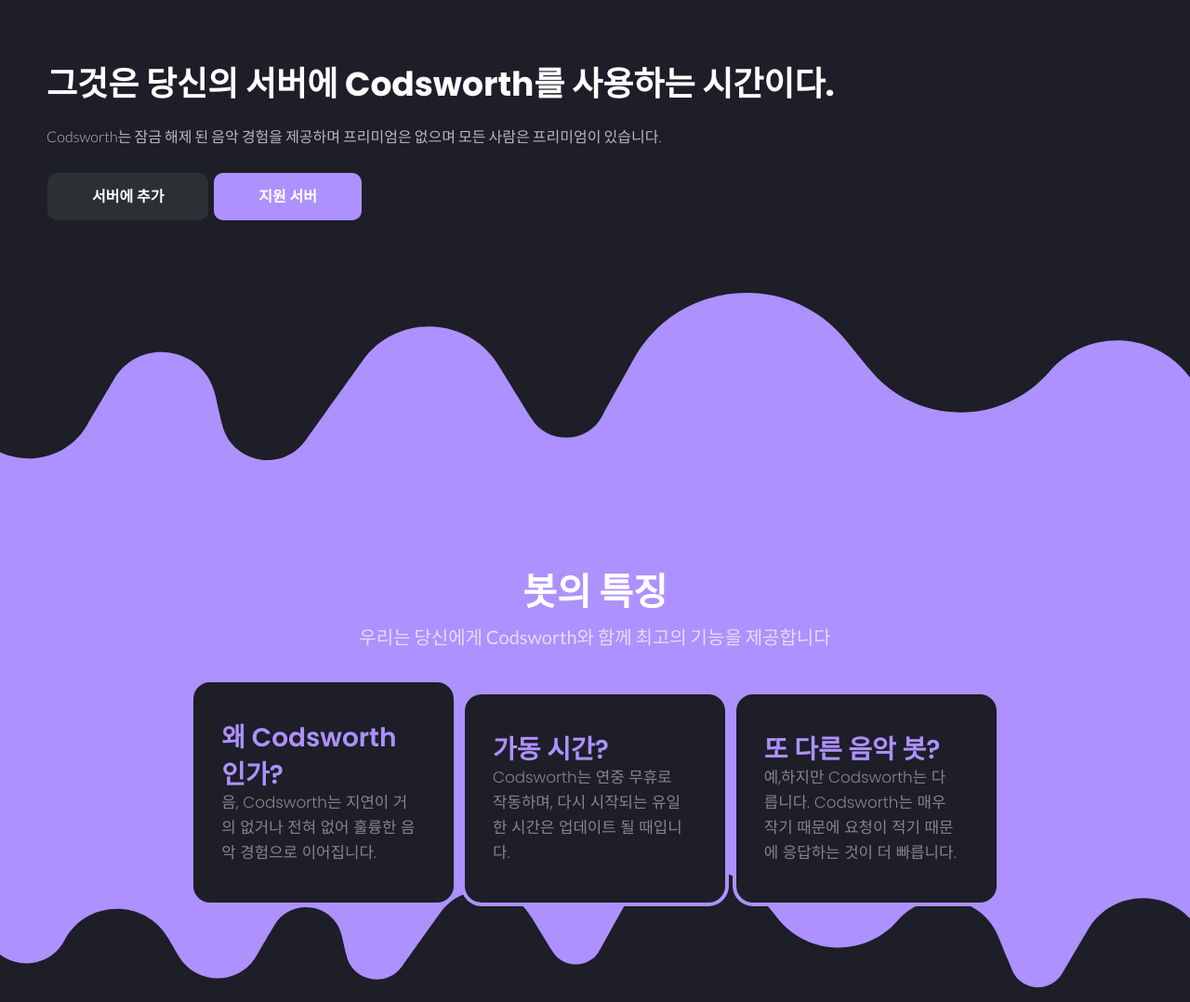
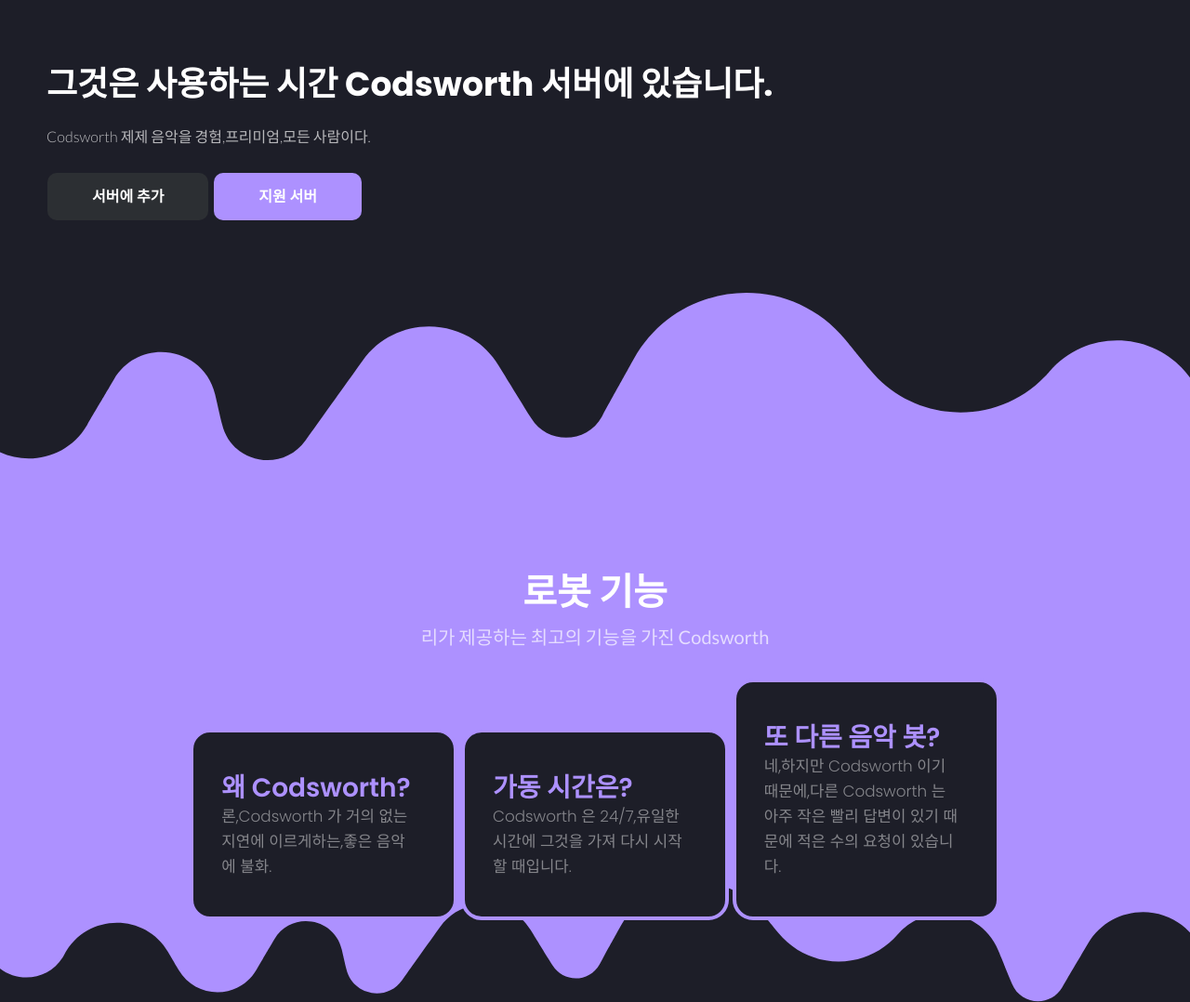
Before and after one commit to CodsworthBot/Website, a plain HTML site: page ko/index.html in a window 1280 px wide. Shown: the part 240-1318 px from the top of the page at 93% size. Drawn offline with nearby package versions, Linux system fonts and the light colour scheme.

```diff
--- a/ko/index.html
+++ b/ko/index.html
@@ -40,32 +40,32 @@
     </div>
 </nav>
 <div class="heading">
-    <h1 class="display-5 title">그것은 당신의 서버에 Codsworth를 사용하는 시간이다.</h1>
-    <p class="subtitle">Codsworth는 잠금 해제 된 음악 경험을 제공하며 프리미엄은 없으며 모든 사람은 프리미엄이 있습니다.</p>
+    <h1 class="display-5 title">그것은 사용하는 시간 Codsworth 서버에 있습니다.</h1>
+    <p class="subtitle">Codsworth 제제 음악을 경험,프리미엄,모든 사람이다.</p>
     <a class="btn btn-secondary btn-lg" href="https://discord.com/oauth2/authorize?client_id=736451659873648681&permissions=2150721536&scope=bot" target="_blank" role="button">서버에 추가</a>
     <a class="btn btn-primary btn-lg" href="https://discord.gg/v64BQYNPrQ" target="_blank" role="button">지원 서버</a>
     <br /><br /><br /><br /><br /><br />
 </div>
 <div class="features">
-    <div class="title">봇의 특징</div>
-    <div class="subtitle">우리는 당신에게 Codsworth와 함께 최고의 기능을 제공합니다</div>
+    <div class="title">로봇 기능</div>
+    <div class="subtitle">리가 제공하는 최고의 기능을 가진 Codsworth</div>
     <div class="cards">
         <div class="card" style="width: 18rem;">
         <div class="card-body">
-            <h5 class="card-title">왜 Codsworth인가?</h5>
-            <p class="card-text">음, Codsworth는 지연이 거의 없거나 전혀 없어 훌륭한 음악 경험으로 이어집니다.</p>
+            <h5 class="card-title">왜 Codsworth?</h5>
+            <p class="card-text">론,Codsworth 가 거의 없는 지연에 이르게하는,좋은 음악에 불화.</p>
         </div>
     </div>
         <div class="card" style="width: 18rem;">
             <div class="card-body">
-                <h5 class="card-title">가동 시간?</h5>
-                <p class="card-text">Codsworth는 연중 무휴로 작동하며, 다시 시작되는 유일한 시간은 업데이트 될 때입니다.</p>
+                <h5 class="card-title">가동 시간은?</h5>
+                <p class="card-text">Codsworth 은 24/7,유일한 시간에 그것을 가져 다시 시작할 때입니다.</p>
             </div>
         </div>
         <div class="card" style="width: 18rem;">
             <div class="card-body">
                 <h5 class="card-title">또 다른 음악 봇?</h5>
-                <p class="card-text">예,하지만 Codsworth는 다릅니다. Codsworth는 매우 작기 때문에 요청이 적기 때문에 응답하는 것이 더 빠릅니다.</p>
+                <p class="card-text">네,하지만 Codsworth 이기 때문에,다른 Codsworth 는 아주 작은 빨리 답변이 있기 때문에 적은 수의 요청이 있습니다.</p>
             </div>
         </div>
     </div>
@@ -96,18 +96,18 @@
     <div class="start">
         <div class="card">
             <div class="card-body gs-card">
-                <div class="title">봇을 사용해 볼 준비가 되셨나요?</div>
-                <div class="subtitle">Codsworth를 초대하고 서버에 멋진 특전을 제공하십시오!</div>
+                <div class="title">준비하려고 하는 봇?</div>
+                <div class="subtitle">초대 Codsworth 시작하는 서버의 특전!</div>
                 <br />
-                <a class="btn btn-primary btn-lg" href="https://discord.com/oauth2/authorize?client_id=724855903362482217&permissions=2150721536&scope=bot" role="button">Get started</a>
+                <a class="btn btn-primary btn-lg" href="https://discord.com/oauth2/authorize?client_id=724855903362482217&permissions=2150721536&scope=bot" role="button">시작하기</a>
             </div><br />
         </div>
     </div>
     <div class="footer">
         <div class="bot-footer">
-            ©2021 TLDR, 판권 소유.
+            ©2021 TLDR, All Rights Reserved.
         </div><br/>
-        <div class="nouridio">웹 사이트 디자인 <a href="https://nouridio.com"> nouridio</a></div>
+        <div class="nouridio">웹사이트에 의해 설계<a href="https://nouridio.com"> nouridio</a></div>
     </di
 </div>
 <script src="https://code.jquery.com/jquery-3.3.1.slim.min.js" integrity="sha384-q8i/X+965DzO0rT7abK41JStQIAqVgRVzpbzo5smXKp4YfRvH+8abtTE1Pi6jizo" crossorigin="anonymous"></script>
```
